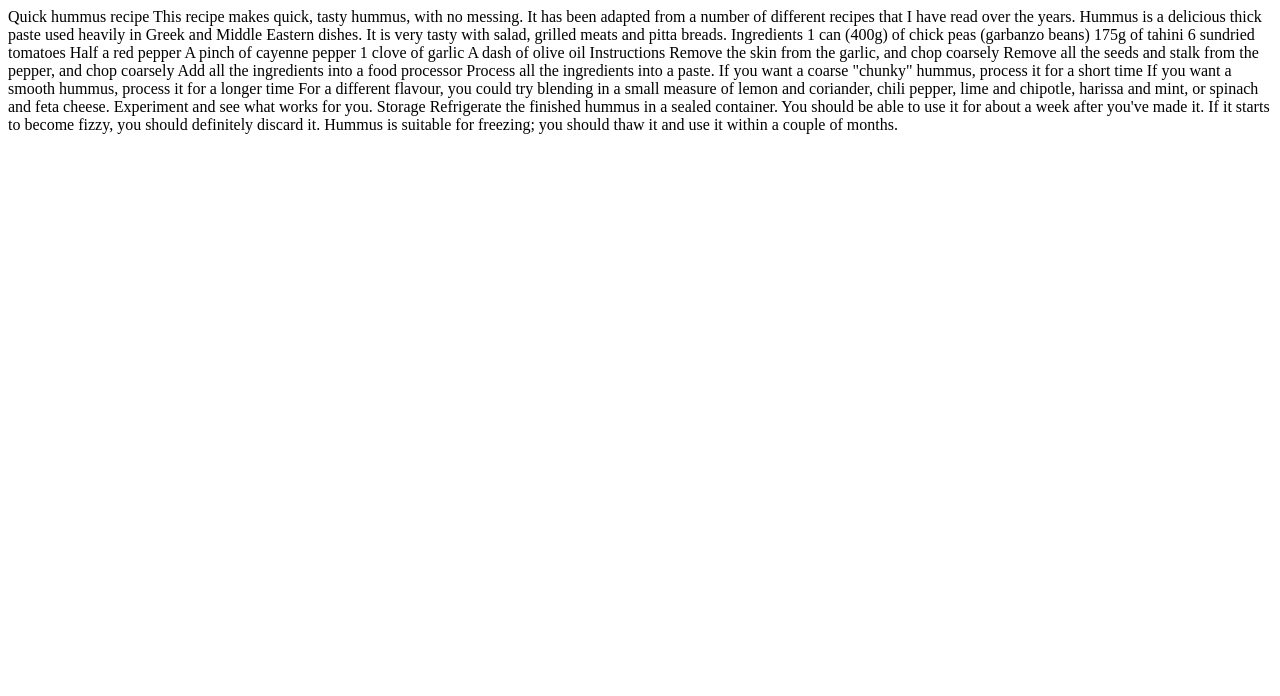
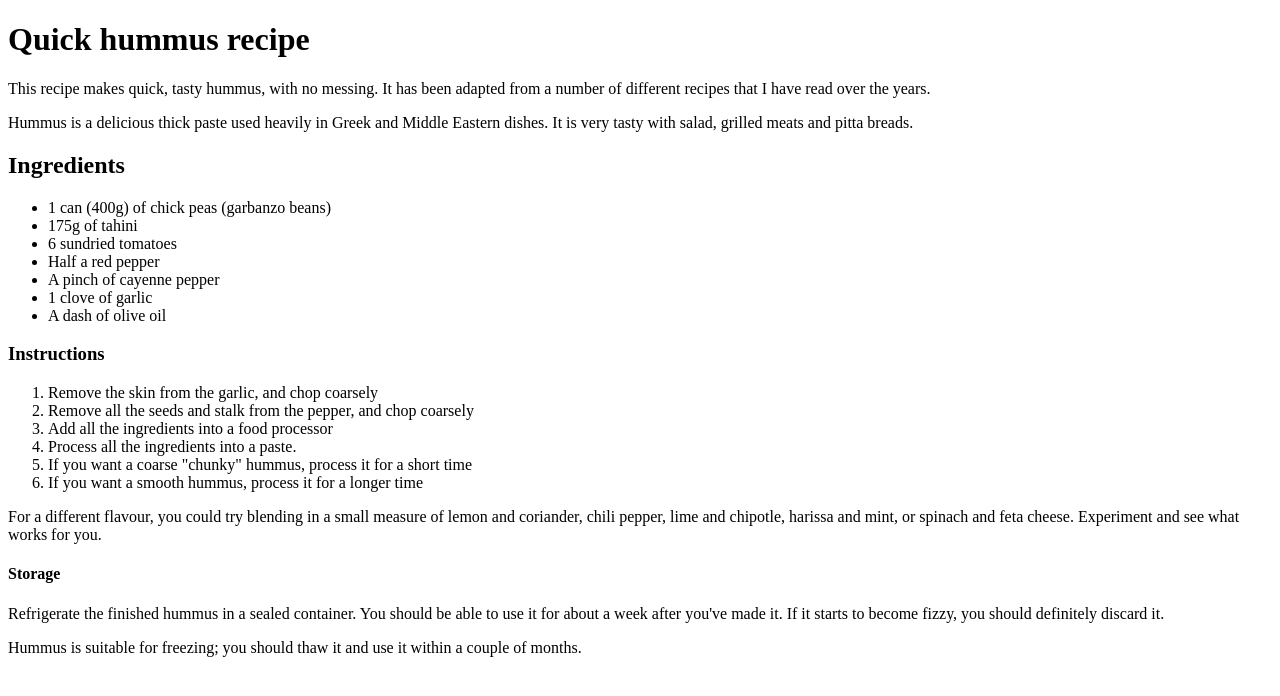
Before and after one commit to G184052021/medialabo, a plain HTML site: page practice/text-start.html in a window 1280 px wide. Drawn offline with Linux system fonts and the light colour scheme.

Commit message:
cssの作成

```diff
--- /dev/null
+++ b/practice-css/style.css
@@ -0,0 +1,59 @@
+/* General styles */
+
+html {
+  font-family: 'Helvetica neue', Arial, 'sans serif';
+  font-size: 10px;
+}
+
+body {
+  width: 80em;
+  margin: 0 auto;
+}
+
+/* Typography */
+
+h1 {
+  font-size: 4em;
+}
+
+h2 {
+  font-size: 3.2em;
+}
+
+p,li {
+  font-size: 1.7em;
+}
+
+/*+++ more specific section styles +++*/
+
+/* header and footer */
+
+header, footer {
+  background-color: teal;
+  height: 10em;
+  padding: 2em;
+}
+
+h1, footer p {
+  margin: 0;
+}
+
+h1 {
+  text-align: center;
+  padding: 0 0;
+}
+
+/* main content */
+
+main {
+  padding: 2em;
+}
+
+main p, main li {
+  line-height: 2;
+}
+
+img {
+  float: right ;
+  padding: 1.2em; margin:1.2em;
+}
--- a/practice/text-start.html
+++ b/practice/text-start.html
@@ -5,38 +5,41 @@
     <title>Quick hummus recipe</title>
   </head>
   <body>
-    Quick hummus recipe
+    <h1>Quick hummus recipe</h1>
 
-    This recipe makes quick, tasty hummus, with no messing. It has been adapted from a number of different recipes that I have read over the years.
+      <p>This recipe makes quick, tasty hummus, with no messing. It has been adapted from a number of different recipes that I have read over the years.</p>
+      <p>Hummus is a delicious thick paste used heavily in Greek and Middle Eastern dishes. It is very tasty with salad, grilled meats and pitta breads.</p>
 
-    Hummus is a delicious thick paste used heavily in Greek and Middle Eastern dishes. It is very tasty with salad, grilled meats and pitta breads.
+    <h2>Ingredients</h2>
 
-    Ingredients
+    <ul>
+      <li>1 can (400g) of chick peas (garbanzo beans)</li>
+      <li>175g of tahini</li>
+      <li>6 sundried tomatoes</li>
+      <li>Half a red pepper</li>
+      <li>A pinch of cayenne pepper</li>
+      <li>1 clove of garlic</li>
+      <li>A dash of olive oil</li>
+    </ul>
 
-    1 can (400g) of chick peas (garbanzo beans)
-    175g of tahini
-    6 sundried tomatoes
-    Half a red pepper
-    A pinch of cayenne pepper
-    1 clove of garlic
-    A dash of olive oil
+    <h3>Instructions</h3>
 
-    Instructions
+    <ol>
+      <li>Remove the skin from the garlic, and chop coarsely</li>
+      <li>Remove all the seeds and stalk from the pepper, and chop coarsely</li>
+      <li>Add all the ingredients into a food processor</li>
+      <li>Process all the ingredients into a paste.</li>
+      <li>If you want a coarse "chunky" hummus, process it for a short time</li>
+      <li>If you want a smooth hummus, process it for a longer time</li>
+    </ol>
 
-    Remove the skin from the garlic, and chop coarsely
-    Remove all the seeds and stalk from the pepper, and chop coarsely
-    Add all the ingredients into a food processor
-    Process all the ingredients into a paste.
-    If you want a coarse "chunky" hummus, process it for a short time
-    If you want a smooth hummus, process it for a longer time
+    <p>For a different flavour, you could try blending in a small measure of lemon and coriander, chili pepper, lime and chipotle, harissa and mint, or spinach and feta cheese. Experiment and see what works for you.</p>
 
-    For a different flavour, you could try blending in a small measure of lemon and coriander, chili pepper, lime and chipotle, harissa and mint, or spinach and feta cheese. Experiment and see what works for you.
+    <h4>Storage</h4>
 
-    Storage
+    <p>Refrigerate the finished hummus in a sealed container. You should be able to use it for about a week after you've made it. If it starts to become fizzy, you should definitely discard it.</p>
 
-    Refrigerate the finished hummus in a sealed container. You should be able to use it for about a week after you've made it. If it starts to become fizzy, you should definitely discard it.
-
-    Hummus is suitable for freezing; you should thaw it and use it within a couple of months.
+    <p>Hummus is suitable for freezing; you should thaw it and use it within a couple of months.</p>
 
 
   </body>
```
Also changed, not shown: index.html (+27 -1 lines), practice-css/index.html (added, +35 -0 lines), practice/debug-example.html (+4 -4 lines), project.html (added, +27 -0 lines), practice-css/logo.png (added), 1 other file.
